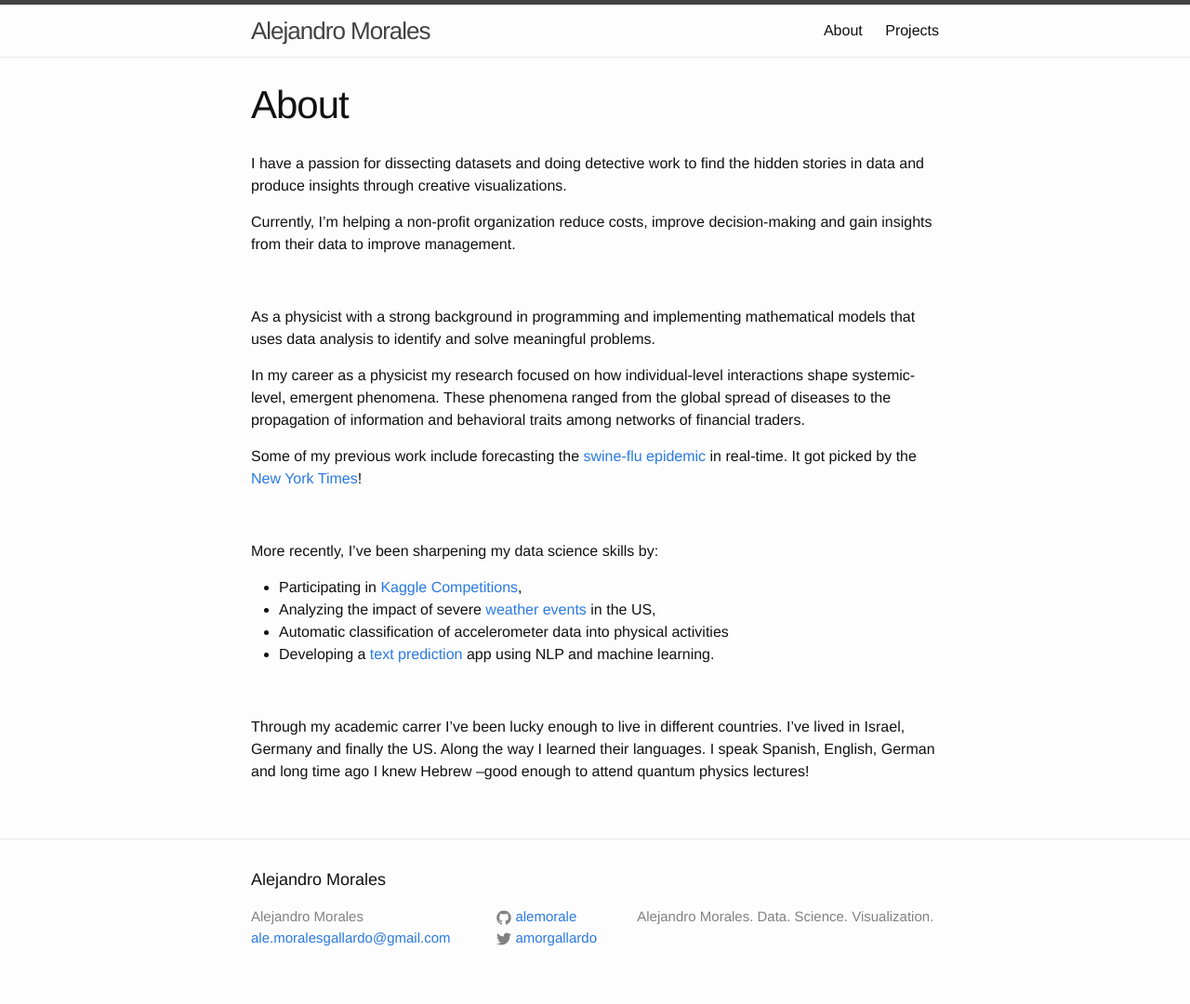
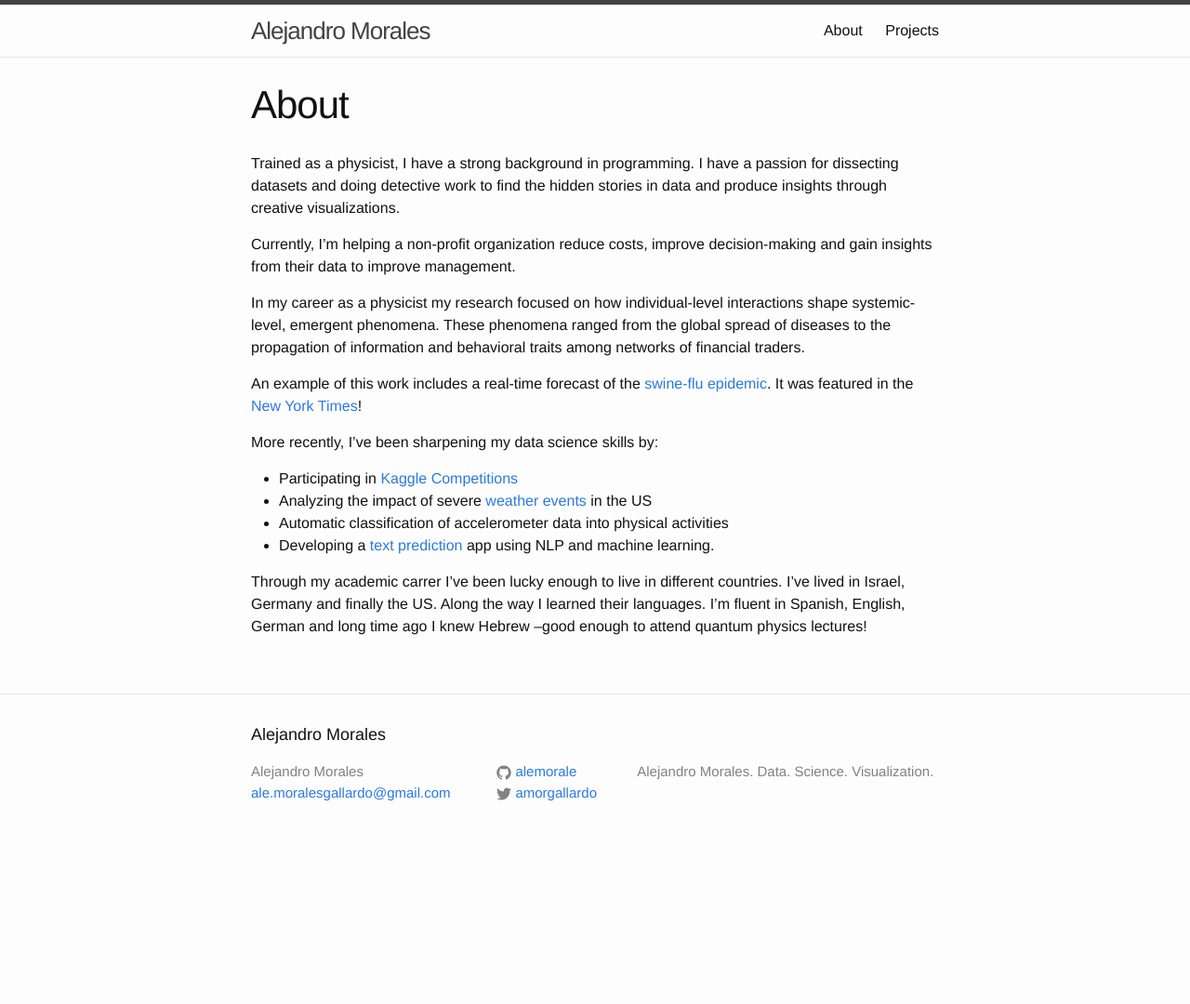
Before and after one commit to alemorale/alemorale.github.io, a Jekyll site: the page built from about.md, in a window 1280 px wide. Shown: the whole page at 93% size. Built offline with Jekyll 4.4.1, drawn with Linux system fonts in a browser that asks for light colours; after the commit the page ends 924 px from its top, so only the background shows below that.

Commit message:
corrected some typos

```diff
--- a/about.md
+++ b/about.md
@@ -4,32 +4,26 @@ title: About
 permalink: /about/
 ---
 
-I have a passion for dissecting datasets and doing detective work to find the hidden stories in data and produce insights through creative visualizations.
+Trained as a physicist, I have a strong background in programming. I have a passion for dissecting datasets and doing detective work to find the hidden stories in data and produce insights through creative visualizations.
 
 Currently, I'm helping a non-profit organization reduce costs, improve decision-making and gain insights from their data to improve management.
 
-<br>
-
-As a physicist with a strong background in programming and implementing mathematical models that uses data analysis to identify and solve meaningful problems.
+<!--As a physicist with a strong background in programming and implementing mathematical models I uses data analysis to identify and solve meaningful problems.
+-->
 
 In my career as a physicist my research focused on how individual-level interactions shape systemic-level, emergent phenomena. These phenomena ranged from the global spread of diseases to the propagation of information and behavioral traits among networks of financial traders.
 
-Some of my previous work include forecasting the [swine-flu epidemic](http://rocs.northwestern.edu/projects/swine_flu) in real-time. It got picked by the [New York Times](http://goo.gl/jwVDA8)!
+An example of this work includes a real-time forecast of the [swine-flu epidemic](http://rocs.northwestern.edu/projects/swine_flu). It was featured in the [New York Times](http://goo.gl/jwVDA8)!
 
 <!--Here is a link to my [linkedin](http://www.linkedin.com/alemoralesg) profile.
 -->
-<br>
-
 
 More recently, I've been sharpening my data science skills by:
 
-- Participating in [Kaggle Competitions](http://www.kaggle.com/users/41475/alekoki),
-- Analyzing the impact of severe [weather events](http://rpubs.com/alemorale/severeweather) in the US,
+- Participating in [Kaggle Competitions](http://www.kaggle.com/users/41475/alekoki)
+- Analyzing the impact of severe [weather events](http://rpubs.com/alemorale/severeweather) in the US
 - Automatic classification of accelerometer data into physical activities
 - Developing a [text prediction](http://alemorales.shinyapps.io/nextWord) app using NLP and machine learning.
 
 
-<br>
-
-
-Through my academic carrer I've been lucky enough to live in different countries. I've lived in Israel, Germany and finally the US. Along the way I learned their languages. I speak Spanish, English, German and long time ago I knew Hebrew --good enough to attend quantum physics lectures!
+Through my academic carrer I've been lucky enough to live in different countries. I've lived in Israel, Germany and finally the US. Along the way I learned their languages. I'm fluent in Spanish, English, German and long time ago I knew Hebrew --good enough to attend quantum physics lectures!
```
